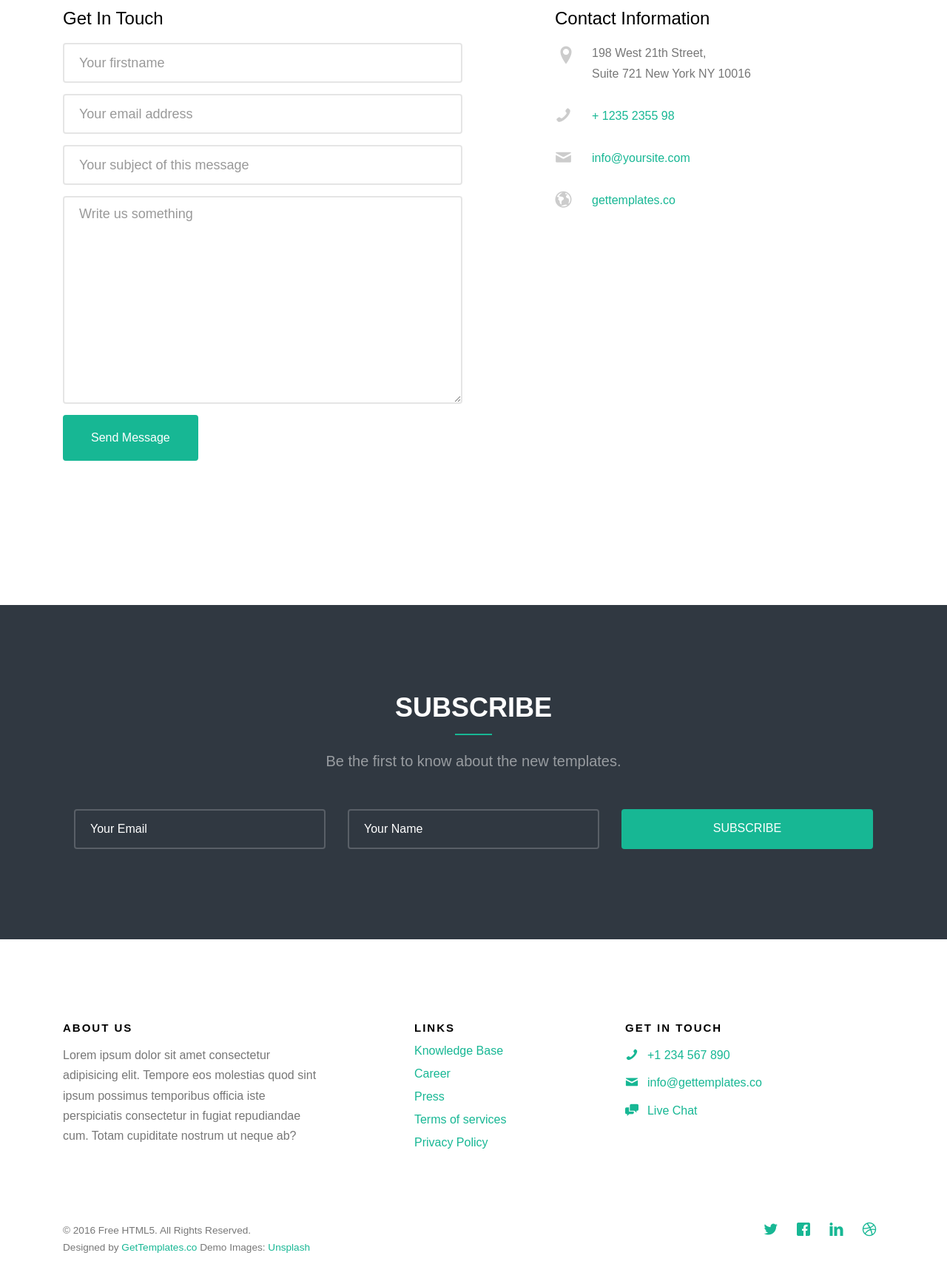
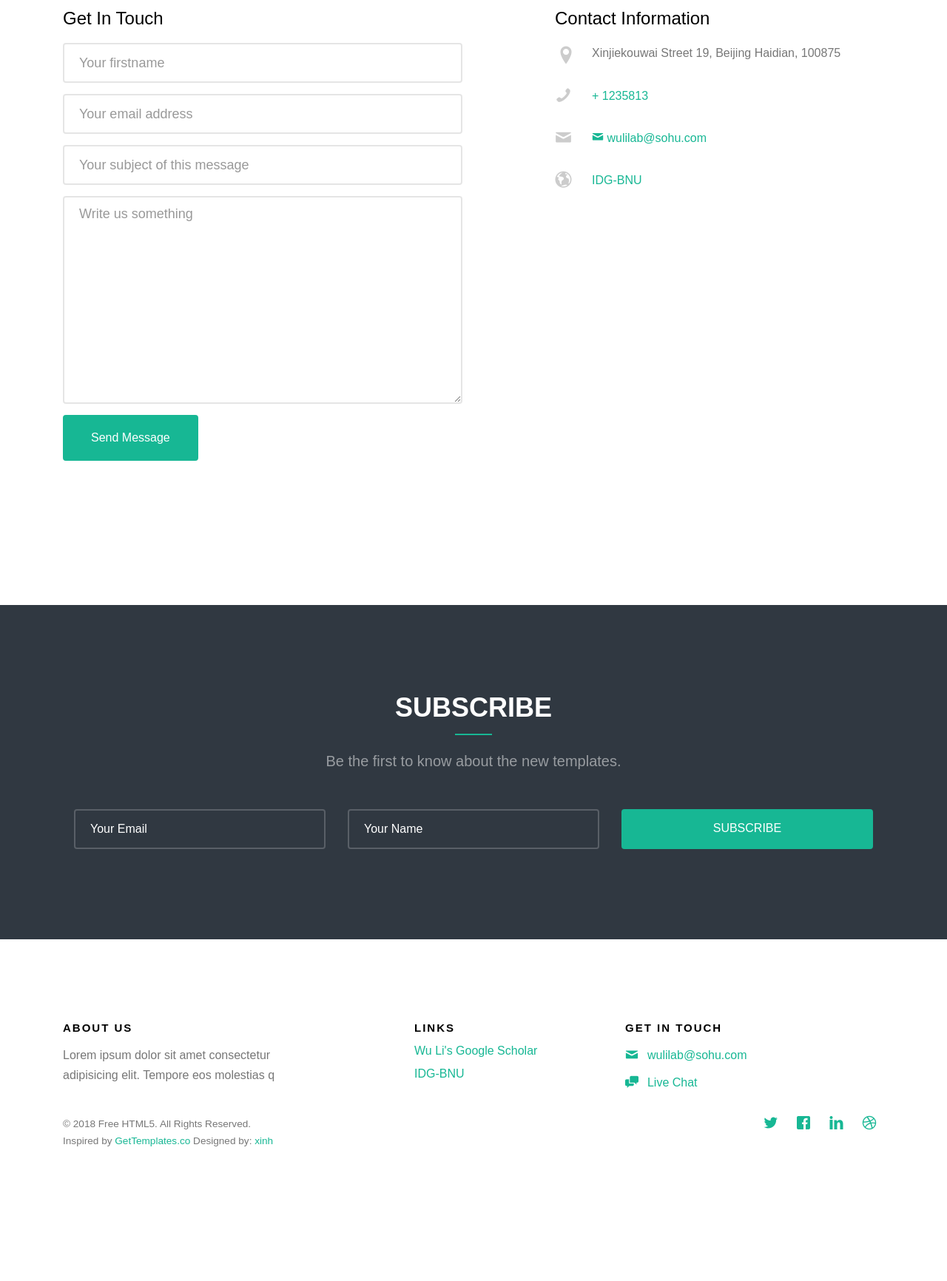
Before and after one commit to wulilab/wulilab.github.io, a plain HTML site: page contact.html in a window 1280 px wide. Shown: the part 600-2332 px from the top of the page at 74% size. After the commit the page ends 2286 px from the top, so only its background shows below. Drawn offline with Linux system fonts and the light colour scheme; files whose address does not match are found by name.

Commit message:
Initial commit.

```diff
--- a/contact.html
+++ b/contact.html
@@ -8,7 +8,7 @@
 	<head>
 	<meta charset="utf-8">
 	<meta http-equiv="X-UA-Compatible" content="IE=edge">
-	<title>Aesthetic &mdash; Free Website Template, Free HTML5 Template by gettemplates.co</title>
+	<title>Wu Li LAB </title>
 	<meta name="viewport" content="width=device-width, initial-scale=1">
 	<meta name="description" content="Free HTML5 Website Template by gettemplates.co" />
 	<meta name="keywords" content="free website templates, free html5, free template, free bootstrap, free website template, html5, css3, mobile first, responsive" />
@@ -167,10 +167,10 @@
 					<div class="gtco-contact-info">
 						<h3>Contact Information</h3>
 						<ul>
-							<li class="address">198 West 21th Street, <br> Suite 721 New York NY 10016</li>
-							<li class="phone"><a href="tel://1234567920">+ 1235 2355 98</a></li>
-							<li class="email"><a href="mailto:info@yoursite.com">info@yoursite.com</a></li>
-							<li class="url"><a href="http://gettemplates.co">gettemplates.co</a></li>
+							<li class="address">Xinjiekouwai Street 19, Beijing Haidian, 100875</li>
+							<li class="phone"><a href="tel://1234567920">+ 1235813</a></li>
+							<li class="email"><a href="wulilab@sohu.com	"><i class="icon-mail2"></i> wulilab@sohu.com	</a></li>
+							<li class="url"><a href="http://brain.bnu.edu.cn/">IDG-BNU</a></li>
 						</ul>
 					</div>
 
@@ -214,14 +214,14 @@
 		</div>
 	</div>
 
-	<footer id="gtco-footer" role="contentinfo">
+<footer id="gtco-footer" role="contentinfo">
 		<div class="gtco-container">
-			<div class="row row-pb-md">
+			<div class="row row-p	b-md">
 
 				<div class="col-md-4">
 					<div class="gtco-widget">
 						<h3>About Us</h3>
-						<p>Lorem ipsum dolor sit amet consectetur adipisicing elit. Tempore eos molestias quod sint ipsum possimus temporibus officia iste perspiciatis consectetur in fugiat repudiandae cum. Totam cupiditate nostrum ut neque ab?</p>
+						<p>Lorem ipsum dolor sit amet consectetur adipisicing elit. Tempore eos molestias q </p>
 					</div>
 				</div>
 
@@ -229,11 +229,8 @@
 					<div class="gtco-widget">
 						<h3>Links</h3>
 						<ul class="gtco-footer-links">
-							<li><a href="#">Knowledge Base</a></li>
-							<li><a href="#">Career</a></li>
-							<li><a href="#">Press</a></li>
-							<li><a href="#">Terms of services</a></li>
-							<li><a href="#">Privacy Policy</a></li>
+							<li><a href="https://scholar.google.com.hk/citations?user=oFPLScwAAAAJ&hl=zh-CN">Wu Li's Google Scholar</a></li>
+							<li><a href="http://brain.bnu.edu.cn/">IDG-BNU</a></li>
 						</ul>
 					</div>
 				</div>
@@ -242,8 +239,7 @@
 					<div class="gtco-widget">
 						<h3>Get In Touch</h3>
 						<ul class="gtco-quick-contact">
-							<li><a href="#"><i class="icon-phone"></i> +1 234 567 890</a></li>
-							<li><a href="#"><i class="icon-mail2"></i> info@gettemplates.co</a></li>
+							<li><a href="wulilab@sohu.com	"><i class="icon-mail2"></i> wulilab@sohu.com	</a></li>
 							<li><a href="#"><i class="icon-chat"></i> Live Chat</a></li>
 						</ul>
 					</div>
@@ -254,8 +250,8 @@
 			<div class="row copyright">
 				<div class="col-md-12">
 					<p class="pull-left">
-						<small class="block">&copy; 2016 Free HTML5. All Rights Reserved.</small>
-						<small class="block">Designed by <a href="http://gettemplates.co/" target="_blank">GetTemplates.co</a> Demo Images: <a href="http://unsplash.co/" target="_blank">Unsplash</a></small>
+						<small class="block">&copy; 2018 Free HTML5. All Rights Reserved.</small>
+						<small class="block">Inspired by <a href="http://gettemplates.co/" target="_blank">GetTemplates.co</a> Designed by: <a href="#" target="_blank">xinh</a></small>
 					</p>
 					<p class="pull-right">
 						<ul class="gtco-social-icons pull-right">
@@ -267,10 +263,6 @@
 					</p>
 				</div>
 			</div>
-
-		</div>
-	</footer>
-	</div>
 
 	<div class="gototop js-top">
 		<a href="#" class="js-gotop"><i class="icon-arrow-up"></i></a>
```
Also changed, not shown: about.html (+11 -19 lines), index.html (+17 -21 lines), portfolio.html (+9 -17 lines), services.html (+1 -1 lines).
